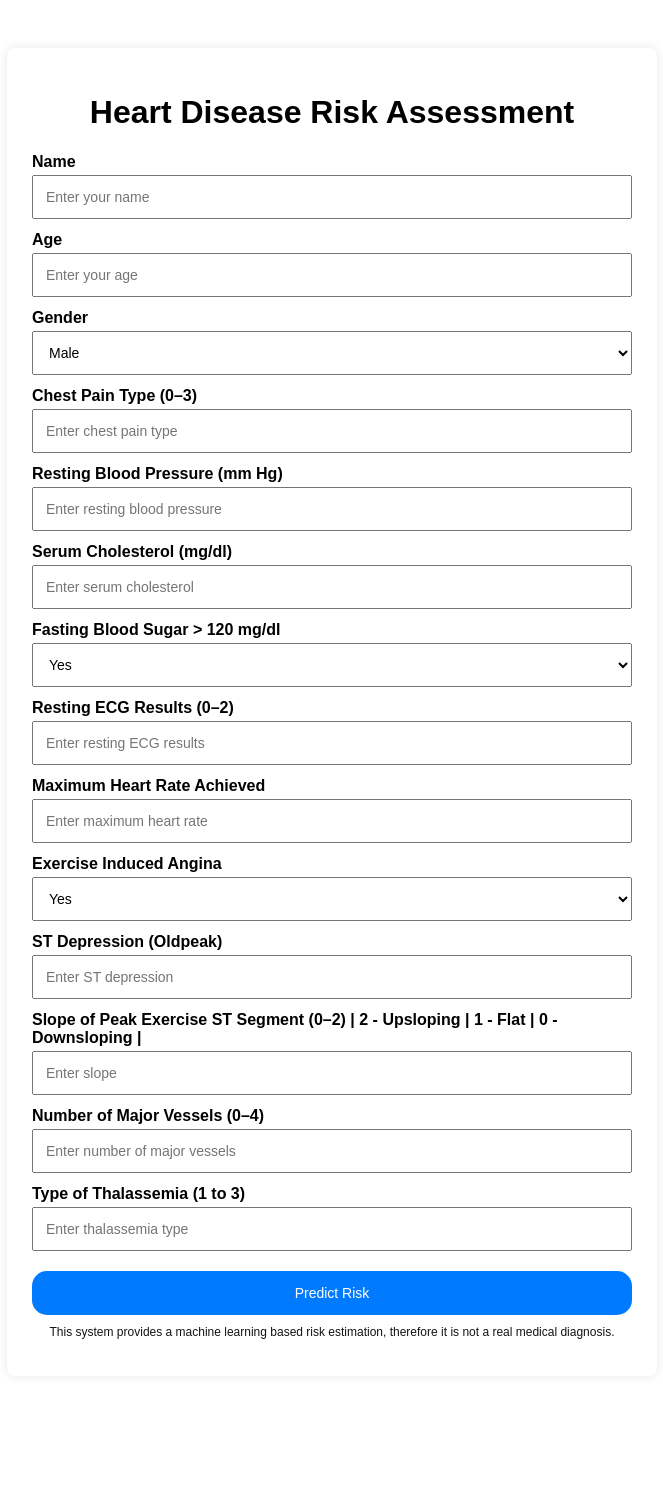
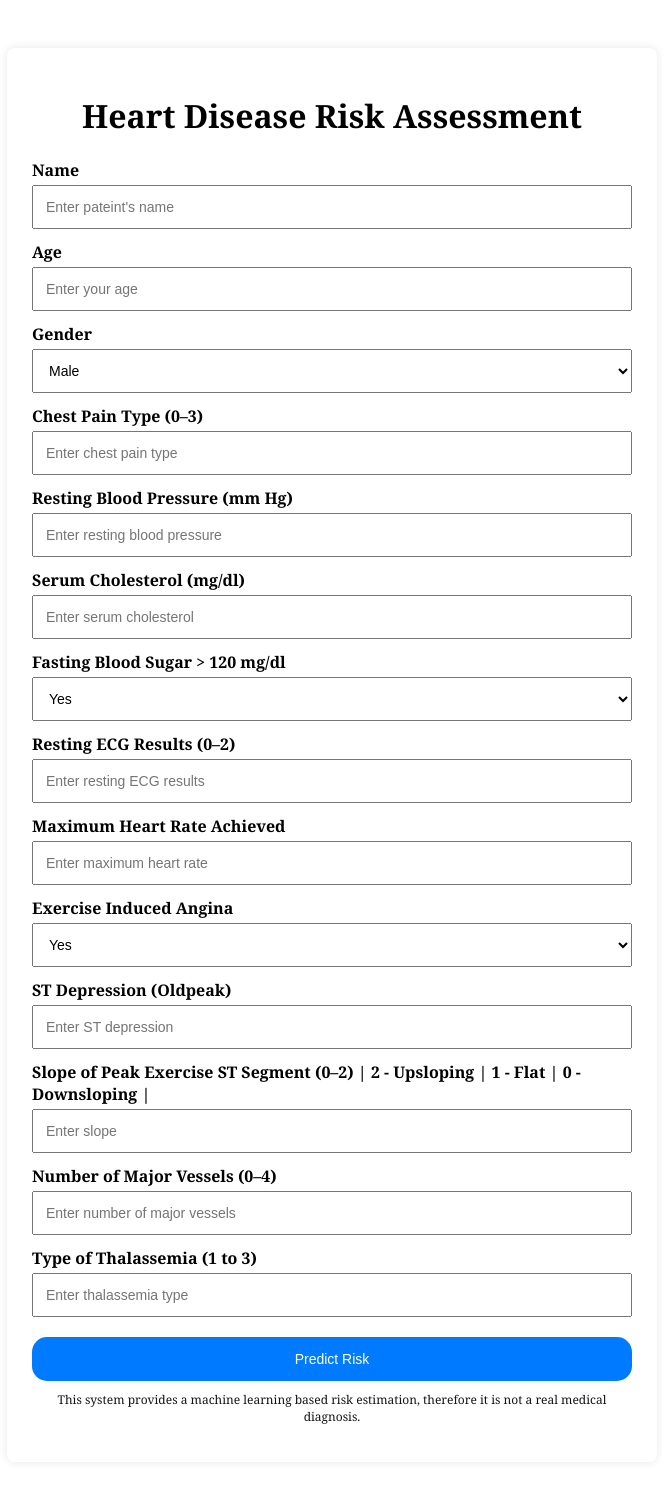
Before and after one commit to Anirwin101/heart-disease-predictor, a Flask app: page /predict in a window 1280 px wide. Shown: the whole page, without its empty margins (308-971 px from the left). Before the commit the page ends 1339 px from the top, so only its background shows below. Run offline with Flask 3, Linux system fonts and the light colour scheme; parts of the project's set-up code (start-up, migrations or seed data) failed here and were passed over.

Commit message:
user name and website

```diff
--- a/app.py
+++ b/app.py
@@ -31,6 +31,8 @@ def predict():
     try:
         input_data = []
         user_name = request.form.get('name', 'User').capitalize()
+        if not user_name or user_name == "User":
+            user_name = "User"
 
         # Collect and type-cast input
         for feature in FEATURES:
--- a/templates/index.html
+++ b/templates/index.html
@@ -36,6 +36,8 @@
         padding: 25px;
         border-radius: 8px;
         box-shadow: 0 0 10px rgba(0, 0, 0, 0.1);
+        font-family: Georgia;
+        font-size: medium;
       }
       h1 {
         text-align: center;
@@ -102,7 +104,7 @@
 
       <form action="/predict" method="post">
         <label>Name</label>
-        <input type="text" name="name" placeholder="Enter your name" required />
+        <input type="text" name="name" placeholder="Enter pateint's name" />
 
         <label>Age</label>
         <input
```
